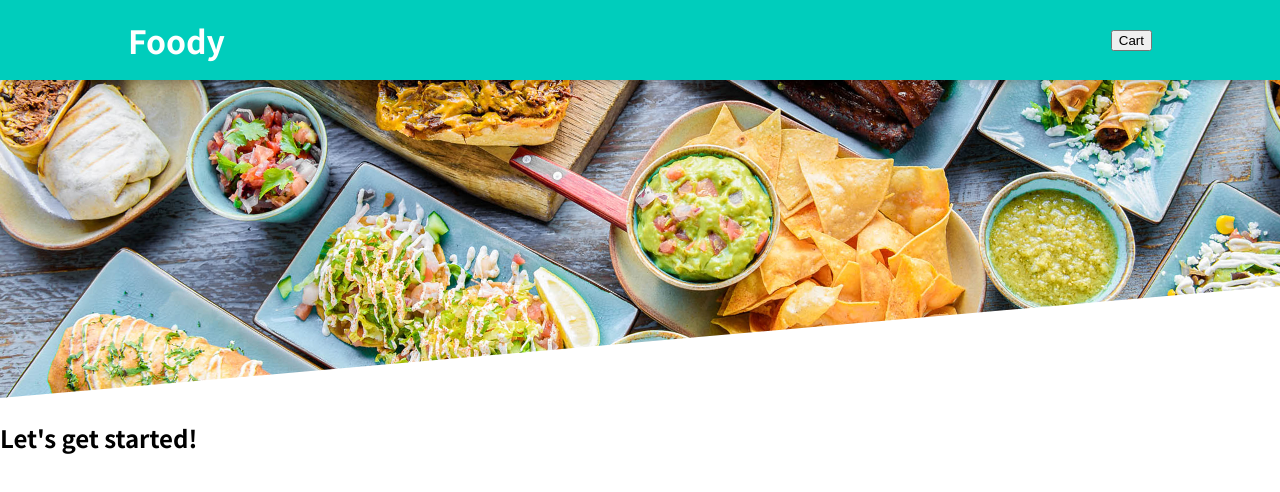
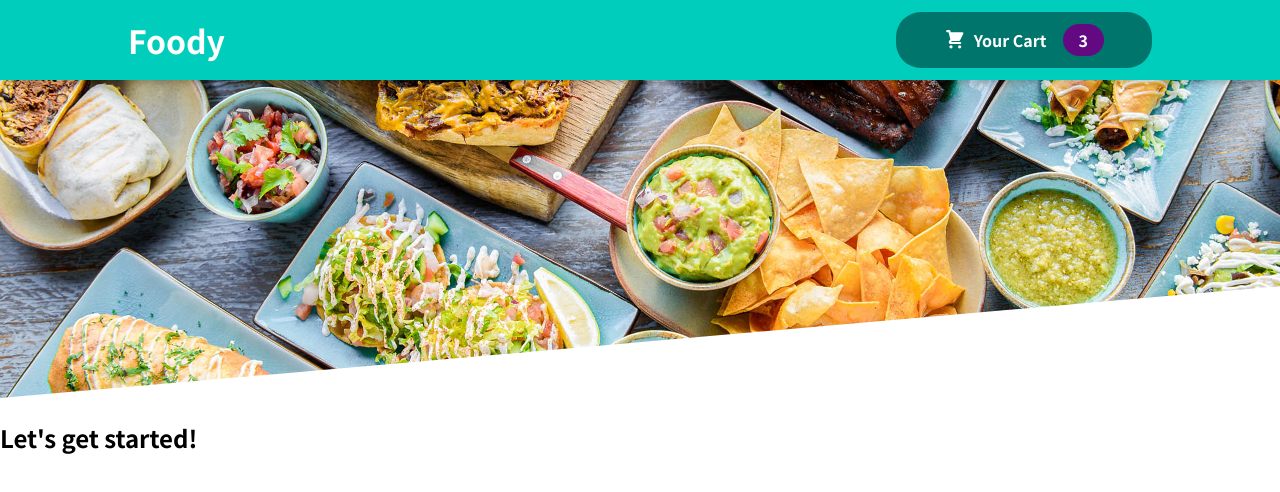
Before and after one commit to JahanU/food-order-app, a JavaScript app: page / in a window 1280 px wide. Shown: the top 492 px of the page. Built offline with nearby package versions, Linux system fonts and the light colour scheme.

Commit message:
header cart button

```diff
--- /dev/null
+++ b/src/components/Cart/CartIcon.js
@@ -0,0 +1,11 @@
+export default function CartIcon() {
+    return (
+        <svg
+            xmlns='http://www.w3.org/2000/svg'
+            viewBox='0 0 20 20'
+            fill='currentColor'
+        >
+            <path d='M3 1a1 1 0 000 2h1.22l.305 1.222a.997.997 0 00.01.042l1.358 5.43-.893.892C3.74 11.846 4.632 14 6.414 14H15a1 1 0 000-2H6.414l1-1H14a1 1 0 00.894-.553l3-6A1 1 0 0017 3H6.28l-.31-1.243A1 1 0 005 1H3zM16 16.5a1.5 1.5 0 11-3 0 1.5 1.5 0 013 0zM6.5 18a1.5 1.5 0 100-3 1.5 1.5 0 000 3z' />
+        </svg>
+    );
+}
--- a/src/components/UI/Header/Header.js
+++ b/src/components/UI/Header/Header.js
@@ -1,5 +1,6 @@
 import styles from './Header.module.css';
 import Img from '../../../assets/food.jpeg';
+import HeaderCartButton from './HeaderCartButton';
 
 export default function Header() {
 
@@ -7,7 +8,7 @@
         <>
             <header className={styles.header}>
                 <h1>Foody</h1>
-                <button>Cart</button>
+                <HeaderCartButton>Cart</HeaderCartButton>
             </header>
             <div className={styles['main-image']} >
                 <img src={Img} alt='Lots of food'></img>
--- a/src/components/UI/Header/Header.module.css
+++ b/src/components/UI/Header/Header.module.css
@@ -1,18 +1,21 @@
 .header {
-    position: fixed;
-    top: 0;
-    left: 0;
+    /* top: 0;
+    left: 0; */
     width: 100%;
     height: 5rem;
     background-color: #00CDBC;
     color: white;
+
+    position: fixed;
     display: flex;
     justify-content: space-between;
     align-items: center;
+
     padding: 0 10%;
     box-shadow: 0 2px 8px rgba(0, 0, 0, 0.25);
     z-index: 10;
 }
+
 
 .main-image {
     width: 100%;
--- /dev/null
+++ b/src/components/UI/Header/HeaderCartButton.js
@@ -0,0 +1,13 @@
+import CartIcon from '../../Cart/CartIcon';
+import styles from './HeaderCartButton.module.css';
+
+export default function HeaderCartButton() {
+
+    return (
+        <button className={styles.button}>
+            <span className={styles.icon}><CartIcon /></span>
+            <span>Your Cart</span>
+            <span className={styles.badge}>3</span>
+        </button>
+    )
+}
--- /dev/null
+++ b/src/components/UI/Header/HeaderCartButton.module.css
@@ -0,0 +1,63 @@
+.button {
+    cursor: pointer;
+    font: inherit;
+    border: none;
+    background-color: #00756c;
+    color: white;
+    padding: 0.75rem 3rem;
+    display: flex;
+    justify-content: space-around;
+    align-items: center;
+    border-radius: 25px;
+    font-weight: bold;
+}
+
+.button:hover,
+.button:active {
+    background-color: #00574f;
+}
+
+.icon {
+    width: 1.35rem;
+    height: 1.35rem;
+    margin-right: 0.5rem;
+}
+
+.badge {
+    background-color: #630a83;
+    padding: 0.25rem 1rem;
+    border-radius: 25px;
+    margin-left: 1rem;
+    font-weight: bold;
+}
+
+.button:hover .badge,
+.button:active .badge {
+    background-color: #4e0868;
+}
+
+.bump {
+    animation: bump 300ms ease-out;
+}
+
+@keyframes bump {
+    0% {
+        transform: scale(1);
+    }
+
+    10% {
+        transform: scale(0.9);
+    }
+
+    30% {
+        transform: scale(1.1);
+    }
+
+    50% {
+        transform: scale(1.15);
+    }
+
+    100% {
+        transform: scale(1);
+    }
+}
```
Also changed, not shown: 1 other file (tests, documents, lock files or other folders).
